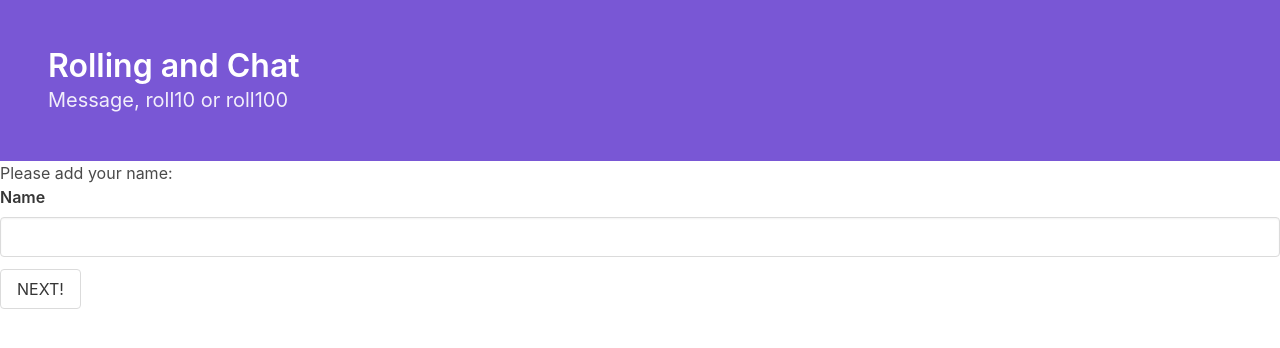
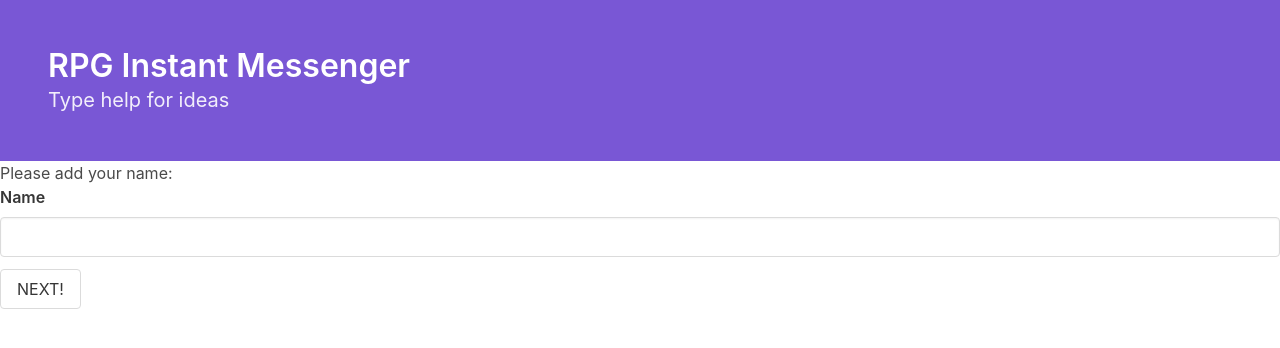
Before and after one commit to bailliechris/dice_messenger_front, a Vue app: page / in a window 1280 px wide. Shown: the top 348 px of the page. Built offline with nearby package versions, Linux system fonts and the light colour scheme.

Commit message:
Adjustments to text

```diff
--- a/src/components/Header.vue
+++ b/src/components/Header.vue
@@ -3,10 +3,10 @@
     <section class="hero is-link">
       <div class="hero-body">
         <p class="title">
-          Rolling and Chat
+          RPG Instant Messenger
         </p>
         <p class="subtitle">
-          Message, roll10 or roll100
+          Type help for ideas
         </p>
       </div>
     </section>
--- a/src/components/MessageArea.vue
+++ b/src/components/MessageArea.vue
@@ -102,7 +102,8 @@ export default {
   methods: {
       confirm_name: function() {
         this.name = this.temp_name;
-        this.ws = new WebSocket('ws://localhost:3000');
+        //this.ws = new WebSocket('ws://localhost:3000');
+        this.ws = new WebSocket('wss://dice-messenger.herokuapp.com/');
       },
       ws_send: function () {
         let data = {
```
